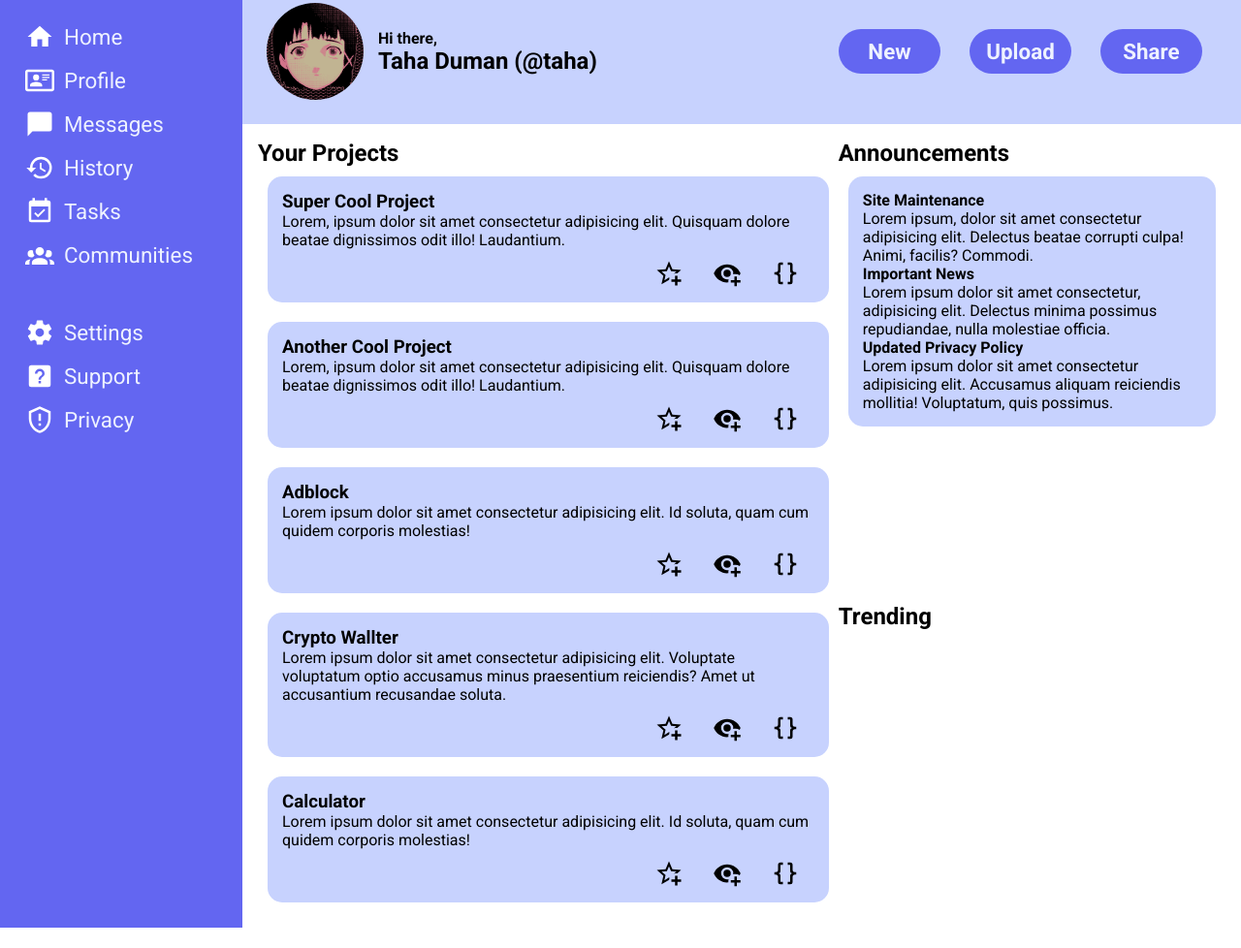
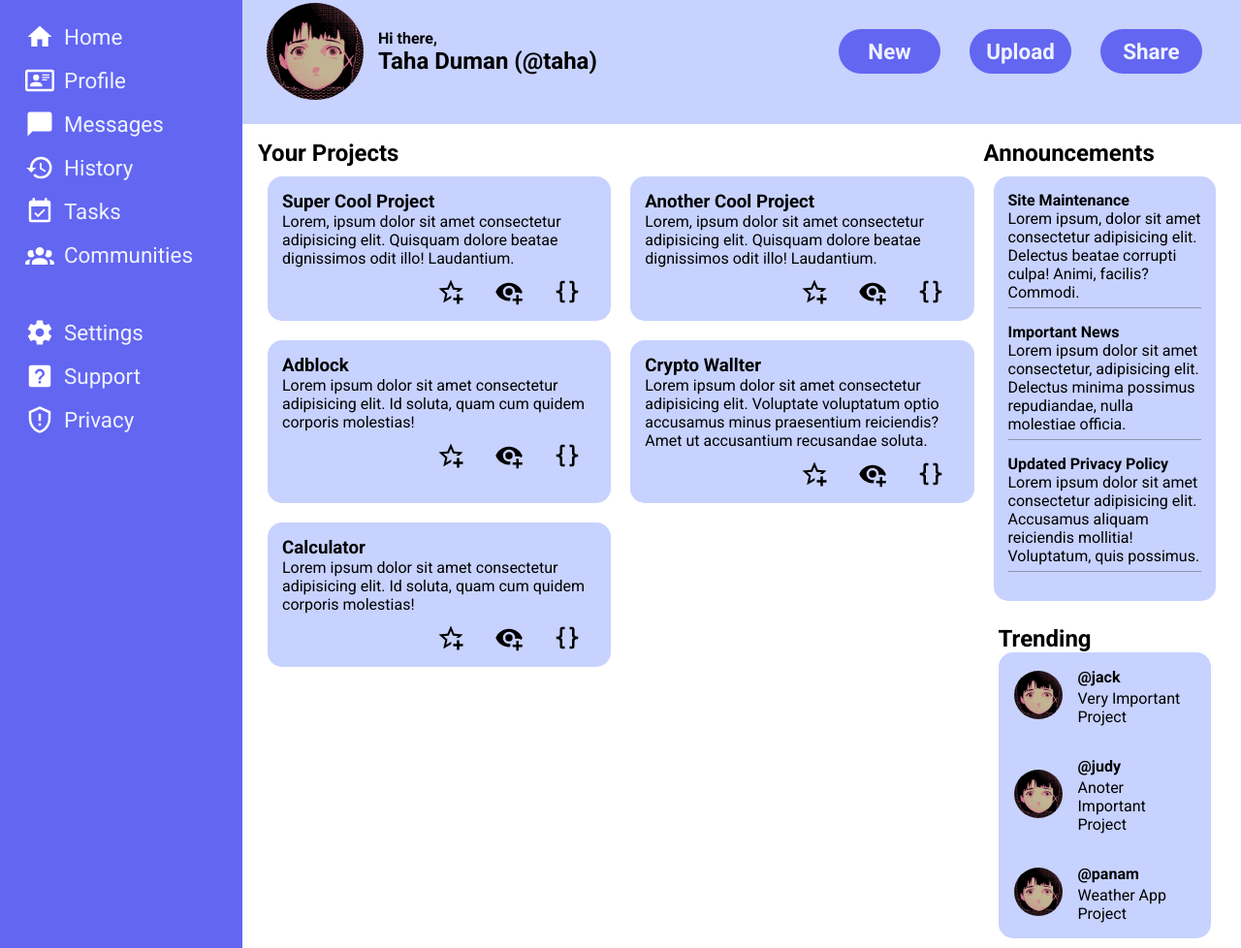
Before and after one commit to TahaDuman/admin-dashboard, a plain HTML site: page index.html in a window 1280 px wide. Shown: the part 102-1080 px from the top of the page at 97% size. Before the commit the page ends 1059 px from the top, so only its background shows below. Drawn offline with Linux system fonts and the light colour scheme.

Commit message:
added trending part

```diff
--- a/index.html
+++ b/index.html
@@ -154,19 +154,51 @@
                     <div class="announcement">
                         <h4>Site Maintenance</h4>
                         <p>Lorem ipsum, dolor sit amet consectetur adipisicing elit. Delectus beatae corrupti culpa! Animi, facilis? Commodi.</p>
+                        <div class="h_line"></div>
                     </div>
                     <div class="announcement">
                         <h4>Important News</h4>
                         <p>Lorem ipsum dolor sit amet consectetur, adipisicing elit. Delectus minima possimus repudiandae, nulla molestiae officia.</p>
+                        <div class="h_line"></div>
                     </div>
                     <div class="announcement">
                         <h4>Updated Privacy Policy</h4>
                         <p>Lorem ipsum dolor sit amet consectetur adipisicing elit. Accusamus aliquam reiciendis mollitia! Voluptatum, quis possimus.</p>
+                        <div class="h_line"></div>
                     </div>
                 </div>
             </div>
             <div class="trending">
                 <h2>Trending</h2>
+                <div>
+                    <div class="trend-project">
+                        <div>
+                            <img class="admin-img" src="./images/admin-img.jpg" >
+                        </div>
+                        <div>
+                            <h4>@jack</h4>
+                            <p>Very Important Project</p>
+                        </div>
+                    </div>
+                    <div class="trend-project">
+                        <div>
+                            <img class="admin-img" src="./images/admin-img.jpg" >
+                        </div>
+                        <div>
+                            <h4>@judy</h4>
+                            <p>Anoter Important Project</p>
+                        </div>
+                    </div>
+                    <div class="trend-project">
+                        <div>
+                            <img class="admin-img" src="./images/admin-img.jpg" >
+                        </div>
+                        <div>
+                            <h4>@panam</h4>
+                            <p>Weather App Project</p>
+                        </div>
+                    </div>
+                </div>
             </div>
         </div>
     </div>
--- a/style.css
+++ b/style.css
@@ -136,13 +136,13 @@
 
   .main{
     display: grid;
-    grid-template-columns: 3fr 2fr;
-    grid-template-rows: 3fr 2fr;
+    grid-template-columns: 3fr 1fr;
+    grid-template-rows: 1fr 2fr;
     padding: 1rem;
   }
   .your-projects{
     grid-column: 1;
-    grid-row: 1 / 4;
+    grid-row: 1 / 5;
   }
 
   .projects{
@@ -175,9 +175,33 @@
     border-radius: 15px;
   }
   .announcement{
+    margin-bottom: 15px;
+  }
+
+  .h_line {
+    border-bottom: 1px solid rgba(0, 0, 0, 0.3);
+    width: 100%;
+    margin-top: 6px;
+}
+
+  .trending{
+    margin: 10;
+    padding: 15px;
+  }
+
+  .trending > div{
+    background-color: var(--second-bg-color);
+    border-radius: 15px;
 
   }
-  .announcement > span{
-    border-bottom: 2px solid rgba(0, 0, 0, 0.3);
 
+  .trend-project{
+    display: flex;
+    align-items: center;
+    padding: 1rem;
+    gap: 1rem;
+    cursor: pointer;
   }
+  .trend-project > div > p:nth-child(2){
+    margin-top: 3px;
+  }
```
